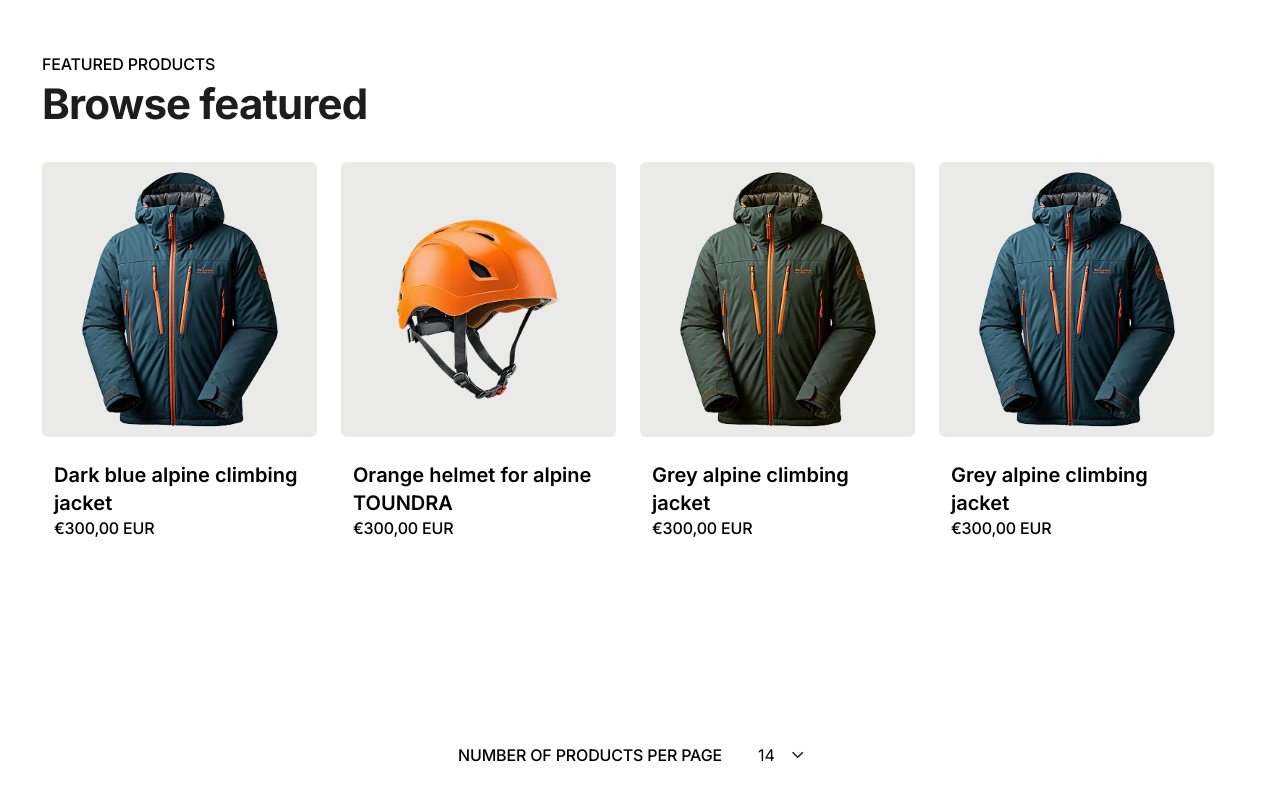
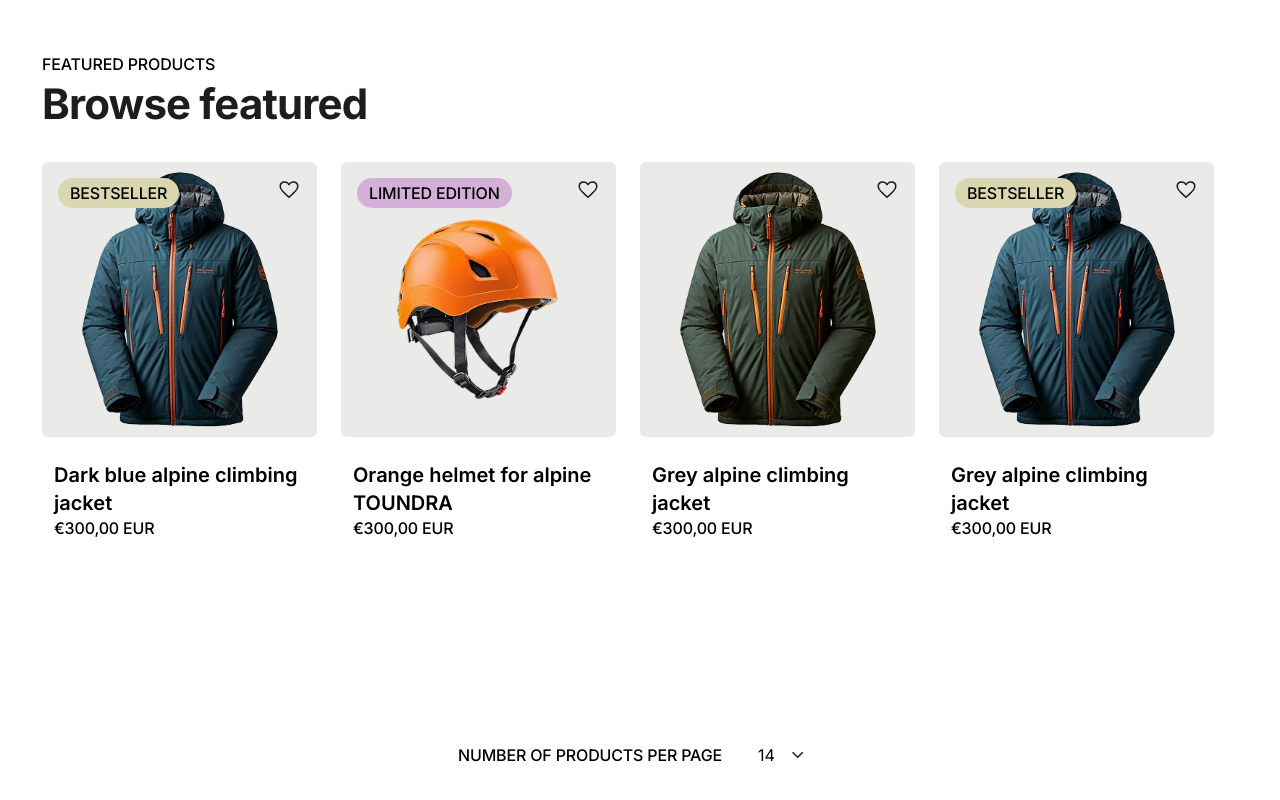
Before and after one commit to karaniewskiruslan/IdoMods-task-formasint, a website built with Vite: page index.html in a window 1280 px wide. Shown: the part 843-1643 px from the top of the page. Built offline with nearby package versions, Linux system fonts and the light colour scheme; no server answers; files whose address does not match are found by name.

Commit message:
Fixed small issues

```diff
--- a/index.html
+++ b/index.html
@@ -73,6 +73,8 @@
                 <p data-bodyLarge>Dark blue alpine climbing jacket</p>
                 <p data-bodyText>€300,00 EUR</p>
               </section>
+              <div data-bodyText class="swiper__productTag swiper__productTag--bestseller">bestseller</div>
+              <div class="swiper__favorite"></div>
             </div>
 
             <div class="swiper__slide">
@@ -84,6 +86,8 @@
                 <p data-bodyLarge>Orange helmet for alpine TOUNDRA</p>
                 <p data-bodyText>€300,00 EUR</p>
               </section>
+              <div data-bodyText class="swiper__productTag swiper__productTag--limited">limited edition</div>
+              <div class="swiper__favorite"></div>
             </div>
 
             <div class="swiper__slide">
@@ -95,6 +99,7 @@
                 <p data-bodyLarge>Grey alpine climbing jacket</p>
                 <p data-bodyText>€300,00 EUR</p>
               </section>
+              <div class="swiper__favorite"></div>
             </div>
 
             <div class="swiper__slide">
@@ -106,6 +111,8 @@
                 <p data-bodyLarge>Grey alpine climbing jacket</p>
                 <p data-bodyText>€300,00 EUR</p>
               </section>
+              <div data-bodyText class="swiper__productTag swiper__productTag--bestseller">bestseller</div>
+              <div class="swiper__favorite"></div>
             </div>
           </div>
 
--- a/src/scripts/burgerMenu.js
+++ b/src/scripts/burgerMenu.js
@@ -15,3 +15,11 @@
     section.addEventListener("click", handleCloseBurgerMenu);
   });
 };
+
+export const handleClickCloseUnderMenu = (e) => {
+  const clickedElem = e.target;
+
+  if (clickedElem === burgerMenu) {
+    handleCloseBurgerMenu();
+  }
+};
--- a/src/scripts/main.js
+++ b/src/scripts/main.js
@@ -9,7 +9,12 @@
 import { scrollAddItems } from "./scrollAddItems";
 import { changeNumberOfItems } from "./changeItemsInput";
 import { closePopUp, openPopUp } from "./popUpHandlers";
-import { handleClickSectionName, handleCloseBurgerMenu, handleOpenBurgerMenu } from "./burgerMenu";
+import {
+  handleClickCloseUnderMenu,
+  handleClickSectionName,
+  handleCloseBurgerMenu,
+  handleOpenBurgerMenu,
+} from "./burgerMenu";
 
 new Swiper(".my-swiper", {
   modules: [Navigation, Scrollbar, A11y],
@@ -43,6 +48,7 @@
 const popUpCloseButton = document.querySelector(".popUpContainer__closeButton");
 const burgerMenuButton = document.querySelector(".header__burgerMenu");
 const burgerMenuCloseButton = document.querySelector(".menu__topBar__closeButton");
+const burgerMenu = document.querySelector(".burgerMenu");
 
 setChangingPage(PAGE_AMOUNT[0]);
 
@@ -57,6 +63,7 @@
 burgerMenuButton.addEventListener("click", handleOpenBurgerMenu);
 burgerMenuCloseButton.addEventListener("click", handleCloseBurgerMenu);
 popUpCloseButton.addEventListener("click", closePopUp);
+burgerMenu.addEventListener("click", handleClickCloseUnderMenu);
 document.addEventListener("click", openPopUp);
 
 renderItems(await renderPageItems());
--- a/src/styles/featuredProduct.css
+++ b/src/styles/featuredProduct.css
@@ -4,14 +4,12 @@
   gap: 32px;
   padding-block: 96px;
 }
-
-@media (width <  1024px) {
+@media (width < 1024px) {
   .featuredProduct {
     padding-block: 60px;
   }
 }
-
-@media (width <  640px) {
+@media (width < 640px) {
   .featuredProduct {
     padding-block-start: 36px;
     padding-block-end: 32px;
@@ -38,6 +36,7 @@
   display: flex;
   flex-direction: column;
   gap: 24px;
+  position: relative;
 }
 
 .swiper__slide__product {
@@ -57,15 +56,41 @@
 .swiper__product > img {
   width: 100%;
 }
-
 @media (width < 640px) {
   .swiper__product > img {
     width: 90%;
   }
 }
 
-.swiper__product--favorite {
+.swiper__productTag,
+.swiper__favorite {
   position: absolute;
+}
+
+.swiper__productTag {
+  inset: 16px auto auto 16px;
+  padding: 4px 12px;
+  border-radius: 100dvw;
+}
+
+.swiper__productTag--bestseller {
+  background: var(--color-labels-bestseller);
+}
+
+.swiper__productTag--limited {
+  background: var(--color-labels-limited);
+}
+
+.swiper__favorite {
+  inset: 16px 16px auto auto;
+  aspect-ratio: 1;
+  width: 24px;
+  background: url("../../public/icons/FAVICONDefault.svg");
+}
+
+.swiper__favorite:hover {
+  background: url("../../public/icons/FAVICONFill.svg");
+  cursor: pointer;
 }
 
 .featuredProduct__swiper {
@@ -73,8 +98,7 @@
   grid-template-rows: 1fr auto;
   gap: 64px;
 }
-
-@media (width <  640px) {
+@media (width < 640px) {
   .featuredProduct__swiper {
     gap: 32px;
   }
@@ -87,7 +111,6 @@
   aspect-ratio: 1;
   width: 72px;
 }
-
 @media (width < 640px) {
   .swiper__array--prev,
   .swiper__array--next {
@@ -104,7 +127,6 @@
   inset: 216px auto 300px 32px;
   transform: rotate(180deg);
 }
-
 @media (width < 640px) {
   .swiper__array--prev {
     inset: 40% auto auto 0;
@@ -114,7 +136,6 @@
 .swiper__array--next {
   inset: 216px 32px 300px auto;
 }
-
 @media (width < 640px) {
   .swiper__array--next {
     inset: 40% 0 auto auto;
--- a/src/styles/main.css
+++ b/src/styles/main.css
@@ -25,7 +25,7 @@
   --color-primary-white: #ffffff;
 
   --color-labels-bestseller: #d9d6b0;
-  --color-labels-limited: #d9d6b0;
+  --color-labels-limited: #d4b0d9;
 }
 
 html {
--- a/src/styles/productListing.css
+++ b/src/styles/productListing.css
@@ -187,7 +187,7 @@
   justify-content: space-between;
 }
 
-@media (width < 1024px) {
+@media (width < 1260px) {
   .itemsList__banner {
     grid-area: 2 / 1 / span 2 / span 2;
   }
```
